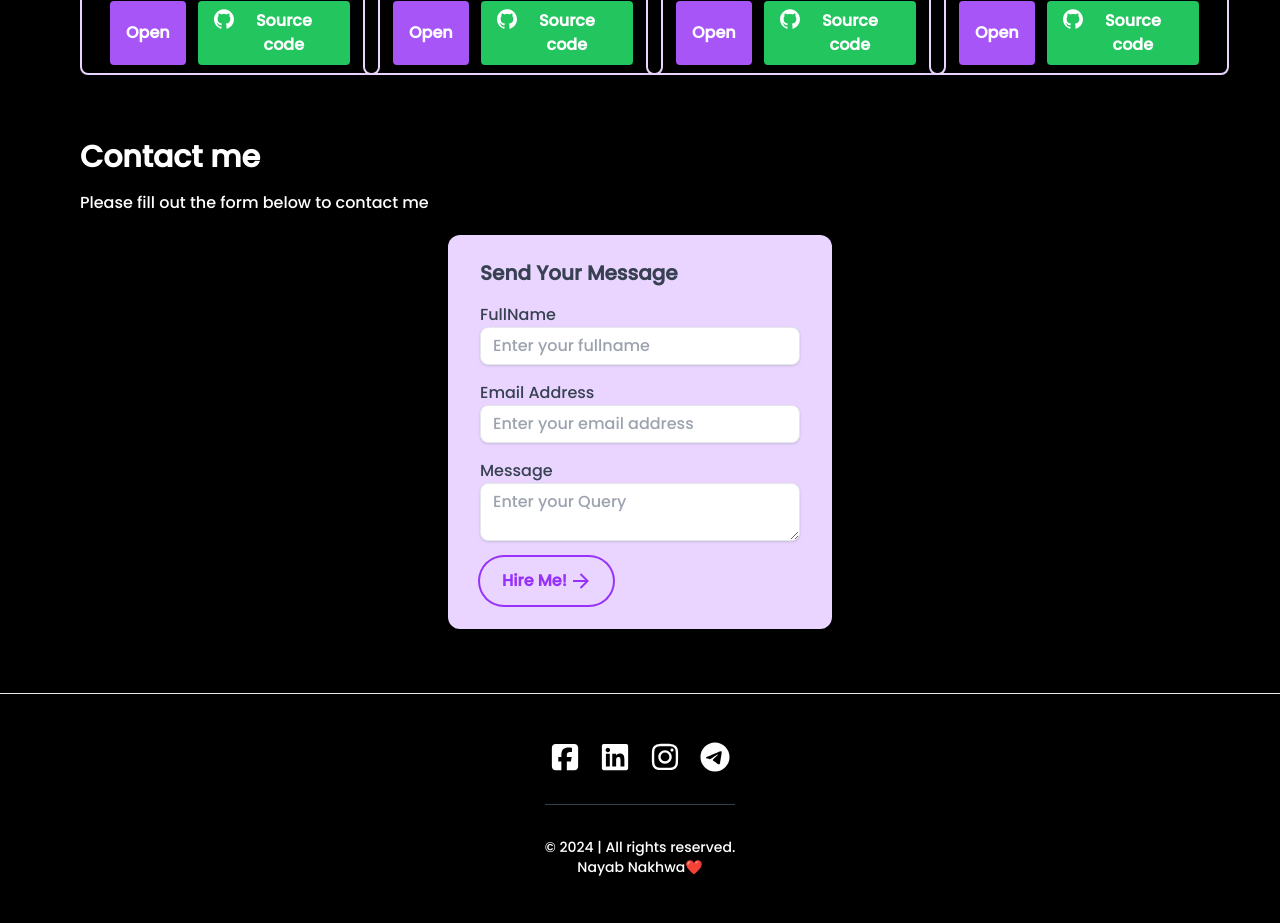
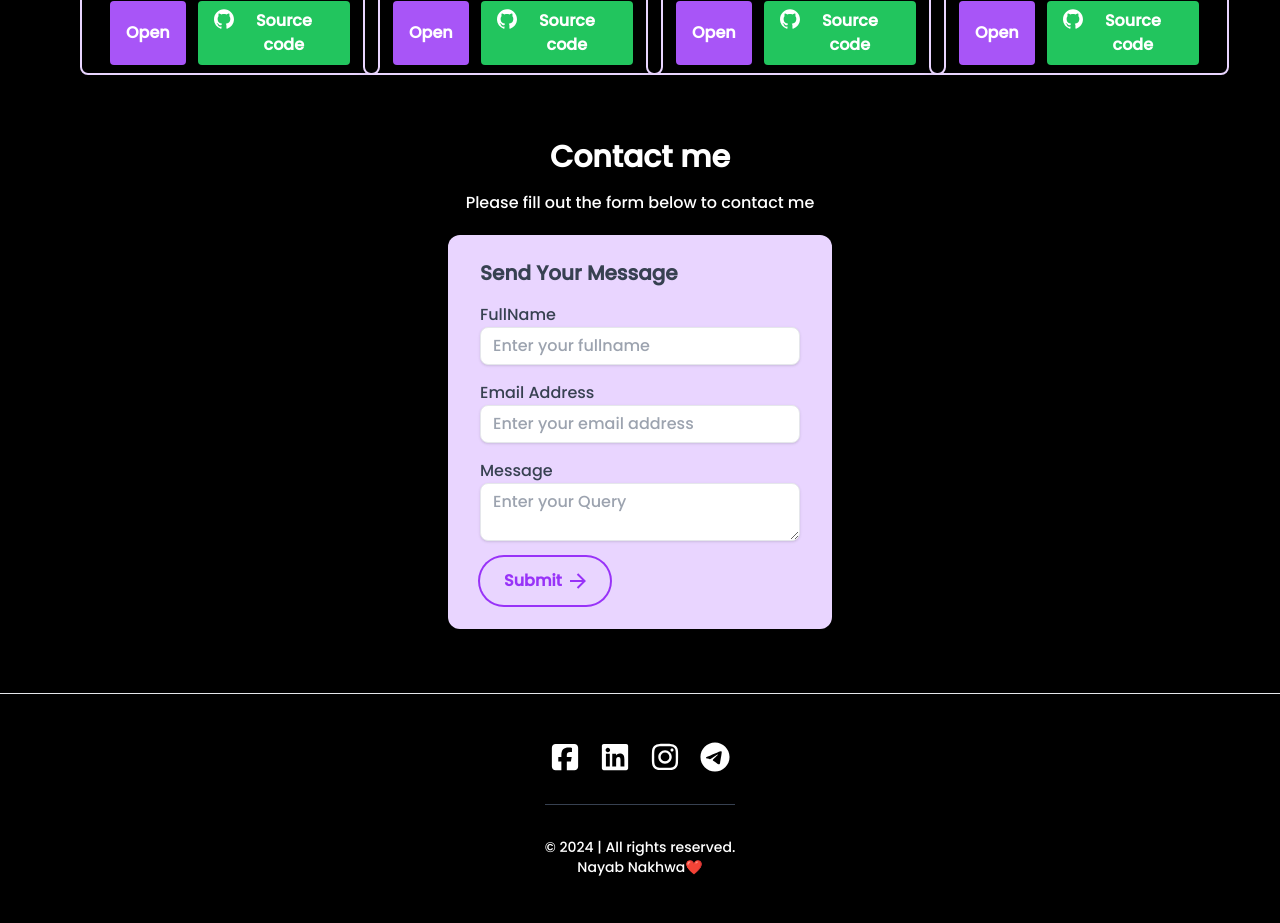
Before and after one commit to nayab-nakhwa/portfolio-master, a React (Vite) app: page / in a window 1280 px wide. Shown: the part 1940-2863 px from the top of the page. Built offline with nearby package versions, Linux system fonts and the light colour scheme.

Commit message:
Added reactjs email service

```diff
--- a/package.json
+++ b/package.json
@@ -10,6 +10,7 @@
     "preview": "vite preview"
   },
   "dependencies": {
+    "@emailjs/browser": "^4.4.1",
     "axios": "^1.6.8",
     "git": "^0.1.5",
     "gsap": "^3.12.5",
--- a/src/components/Contact.jsx
+++ b/src/components/Contact.jsx
@@ -1,84 +1,101 @@
-import axios from "axios";
-import React from "react";
-import { useForm } from "react-hook-form";
-import toast from "react-hot-toast";
-import './Home.css'
+import React, { useRef,useState } from 'react';
+import emailjs from '@emailjs/browser';
+import toast from 'react-hot-toast';
 
-function Contact() {
-  const {
-    register,
-    handleSubmit,
+const Contact = () => {
+  const form = useRef();
+  const [fullName, setFullName] = useState('');
+  const [email, setEmail] = useState('');
+  const [message, setMessage] = useState('');
 
-    formState: { errors },
-  } = useForm();
+  const sendEmail = (e) => {
+    e.preventDefault();
 
-  const onSubmit = async (data) => {
-    const userInfo = {
-      name: data.name,
-      email: data.email,
-      message: data.message,
+    // Validate the form fields
+    if (!fullName || !email || !message) {
+      toast.error('Please fill out all fields');
+      return;
+    }
+
+    if (!/^[a-zA-Z ]+$/.test(fullName)) {
+      toast.error('Full name should only contain letters and spaces');
+      return;
+    }
+
+    if (!/^[a-zA-Z0-9._%+-]+@[a-zA-Z0-9.-]+\.[a-zA-Z]{2,}$/.test(email)) {
+      toast.error('Invalid email address');
+      return;
+    }
+
+    emailjs
+      .sendForm('service_i0r8r5r', 'template_to386uo', form.current, {
+        publicKey: 'gB2OZTQYMYmBvAqnK',
+      })
+      .then(
+        () => {
+          toast.success('Your message has been sent');
+
+          // Scroll to the top of the page and clear the form fields
+          window.scrollTo(0, 0);
+          form.current.reset();
+          setFullName('');
+          setEmail('');
+          setMessage('');
+        },
+        (error) => {
+          toast.error('Something went wrong');
+        },
+      );
   };
-    try {
-      await axios.post("https://getform.io/f/byvpwxma", userInfo);
-      toast.success("Your message has been sent");
-    } catch (error) {
-      console.log(error);
-      toast.error("Something went wrong");
-    }
-  };
+
   return (
-    <>
     <div
       name="Contact"
       className="max-w-screen-2xl container mx-auto px-4 md:px-20 my-16"
     >
-        <h1 className="text-3xl font-bold mb-4">Contact me</h1>
-        <span>Please fill out the form below to contact me</span>
-        <div className=" flex flex-col items-center justify-center mt-5">
-          <form
-            onSubmit={handleSubmit(onSubmit)}
-             action="https://getform.io/f/byvpwxma"
-             method="POST"
-            className="bg-purple-200 w-96 px-8 py-6 rounded-xl"
-          >
+      <div className="text-center">
+      <h1 className="text-3xl text-center font-bold mb-4">Contact me</h1>
+      <span className="text-center">Please fill out the form below to contact me</span>
+      </div>
+      <div className="flex flex-col items-center justify-center mt-5">
+        <form ref={form} className="bg-purple-200 w-96 px-8 py-6 rounded-xl">
           <h1 className="text-xl text-gray-700 font-semibold mb-4">Send Your Message</h1>
           <div className="flex flex-col mb-4">
             <label className="block text-gray-700">FullName</label>
             <input
-                {...register("name", { required: true })}
+              type="text"
+              name="user_name"
+              value={fullName}
+              onChange={(e) => setFullName(e.target.value)}
               className="shadow rounded-lg appearance-none border  py-2 px-3 text-gray-700 leading-tight focus:outline-none focus:shadow-outline"
-                id="name"
-                name="name"
-                type="text"
               placeholder="Enter your fullname"
+              required
             />
-              {errors.name && <span className="text-red-500">This field is required*</span>}
           </div>
           <div className="flex flex-col mb-4">
             <label className="block text-gray-700">Email Address</label>
             <input
-                {...register("email", { required: true })}
+              type="email"
+              name="user_email"
+              value={email}
+              onChange={(e) => setEmail(e.target.value)}
               className="shadow rounded-lg appearance-none border  py-2 px-3 text-gray-700 leading-tight focus:outline-none focus:shadow-outline"
-                id="email"
-                name="email"
-                type="email"
               placeholder="Enter your email address"
+              required
             />
-              {errors.email && <span className="text-red-500">This field is required*</span>}
           </div>
           <div className="flex flex-col mb-4">
             <label className="block text-gray-700">Message</label>
             <textarea
-                {...register("message", { required: true })}
+              name="message"
+              value={message}
+              onChange={(e) => setMessage(e.target.value)}
               className="shadow rounded-lg appearance-none border  py-2 px-3 text-gray-700 leading-tight focus:outline-none focus:shadow-outline"
-                id="message"
-                name="message"
-                type="text"
               placeholder="Enter your Query"
+              required
             />
-              {errors.message && <span className="text-red-500">This field is required*</span>}
           </div>
-            <button class="animated-button">
+          <button class="animated-button px-8 py-2" onClick={sendEmail}>
             <svg
               viewBox="0 0 24 24"
               class="arr-2"
@@ -86,21 +103,20 @@ function Contact() {
             >
               <path d="M16.1716 10.9999L10.8076 5.63589L12.2218 4.22168L20 11.9999L12.2218 19.778L10.8076 18.3638L16.1716 12.9999H4V10.9999H16.1716Z"></path>
             </svg>
-                  <span class="text">Hire Me!</span>
+            <span class="text">Submit</span>
             <span class="circle"></span>
             <svg
               viewBox="0 0 24 24"
               class="arr-1"
               xmlns="http://www.w3.org/2000/svg"
             >
-                    <path d="M16.1716 10.9999L10.8076 5.63589L12.2218 4.22168L20 11.9999L12.2218 19.778L10.8076 18.3638L16.1716 12.9999H4V10.9999H16.1716Z"></path>
+              <path d="M16.1716 10.9999L10.8076 5.63589 L12.2218 4.22168L20 11.9999L12.2218 19.778L10.8076 18.3638L16.1716 12.9999H4V10.9999H16.1716Z"></path>
             </svg>
           </button>
         </form>
       </div>
     </div>
-    </>
   );
-}
+};
 
 export default Contact;
```
Also changed, not shown: 1 other file (tests, documents, lock files or other folders). Lines whose indentation alone changed are shown as unchanged.
